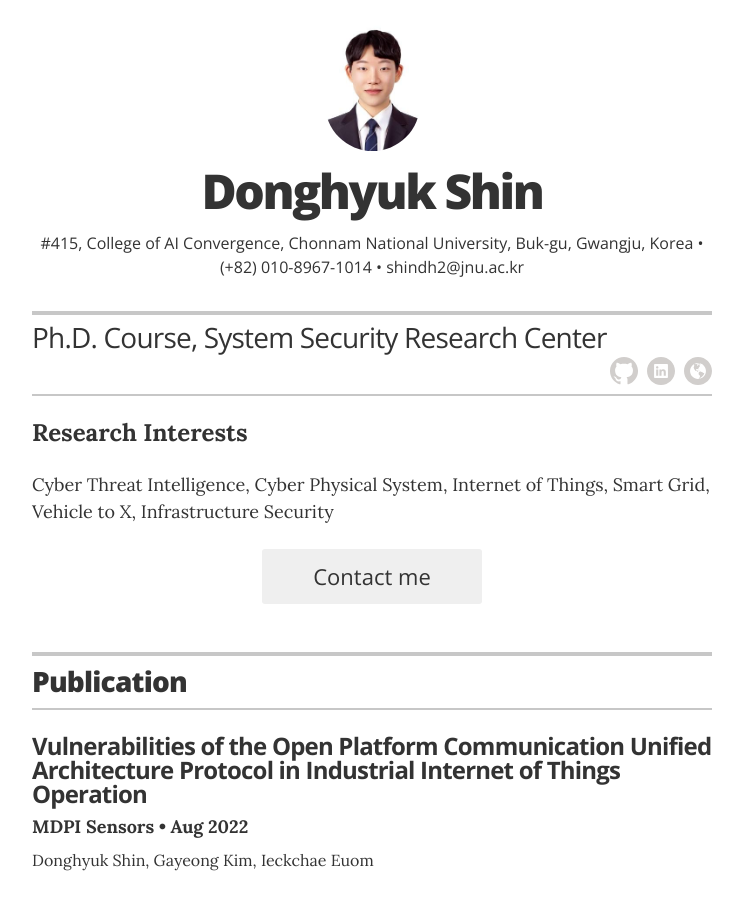
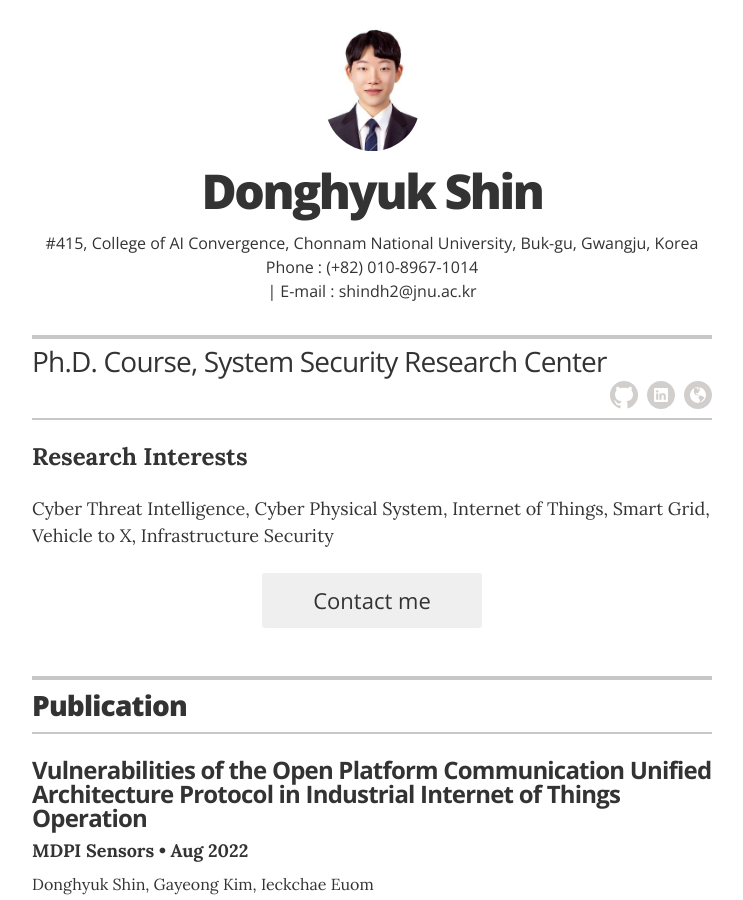
Before and after one commit to soledo/soledo.github.io, a Jekyll site: the page built from index.html, in a window 1280 px wide and 900 px high. Shown: the whole window, without its empty margins (268-1011 px from the left). Built offline with Jekyll 4.4.1, drawn with Linux system fonts in a browser that asks for light colours.

Commit message:
Update _config.yml

```diff
--- a/_config.yml
+++ b/_config.yml
@@ -20,7 +20,7 @@ resume_contact_email:           "shindh2@jnu.ac.kr"
 resume_contact_telephone:       "(+82) 010-8967-1014"
 resume_contact_address:         "#415, College of AI Convergence, Chonnam National University, Buk-gu, Gwangju, Korea "
 
-resume_header_contact_info:     "#415, College of AI Convergence, Chonnam National University, Buk-gu, Gwangju, Korea  • (+82) 010-8967-1014 • shindh2@jnu.ac.kr"
+resume_header_contact_info:     "#415, College of AI Convergence, Chonnam National University, Buk-gu, Gwangju, Korea  <br>Phone : (+82) 010-8967-1014<br> | E-mail : shindh2@jnu.ac.kr"
 display_header_contact_info:    "true"
 
 resume_header_intro: "<p>Cyber Threat Intelligence, Cyber Physical System, Internet of Things, Smart Grid, Vehicle to X, Infrastructure Security</p>"
```
